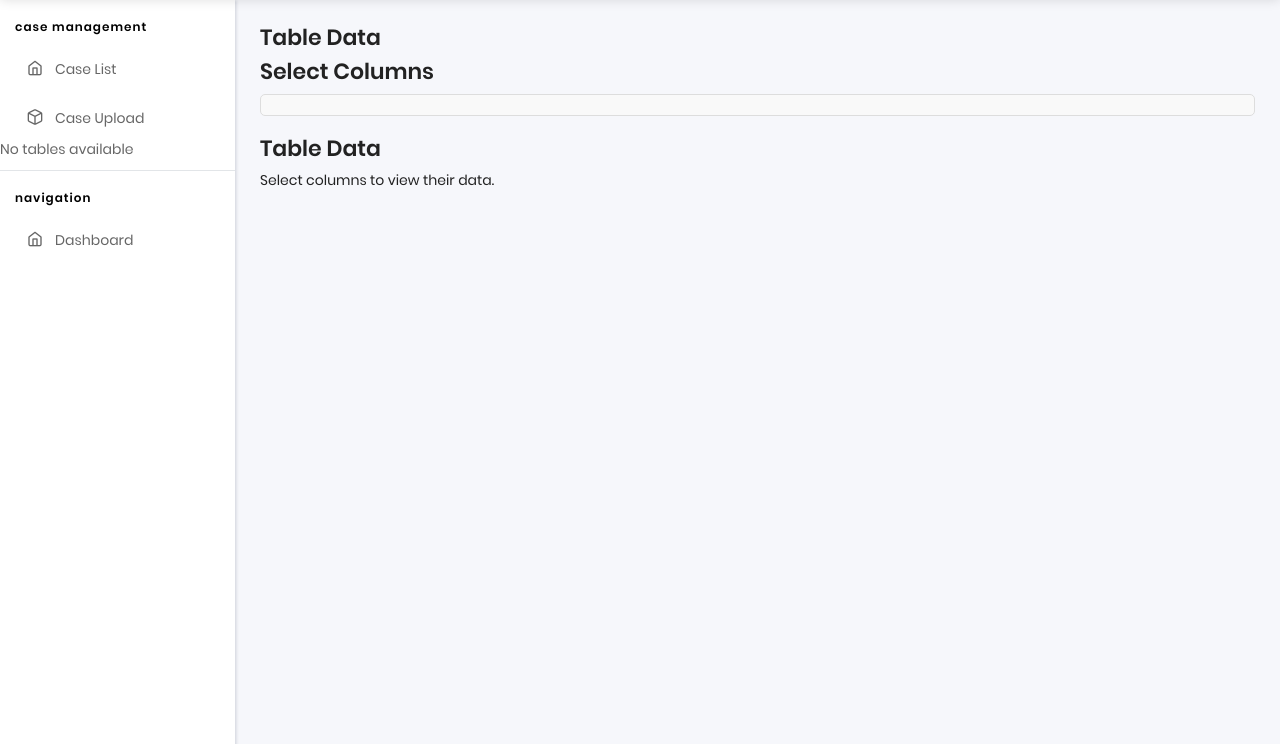
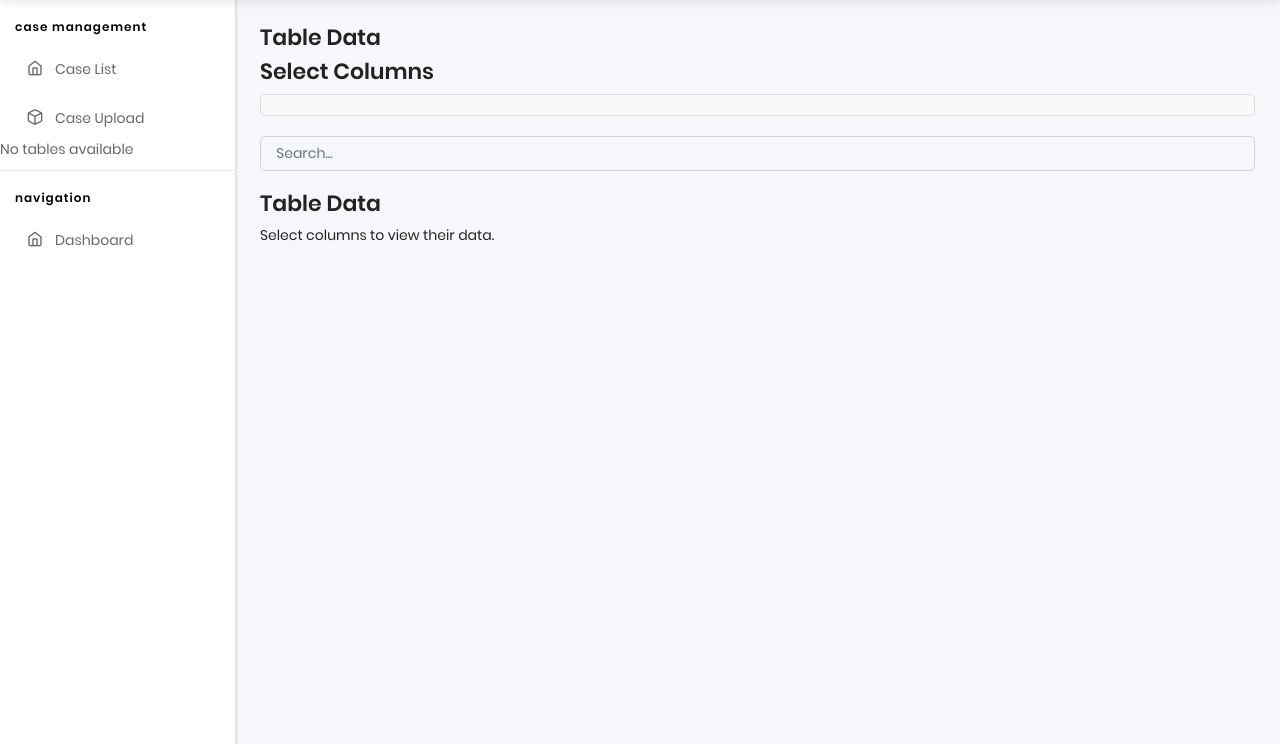
Before and after one commit to kim-do-hyeon/TAG, a Flask app: template apps/templates/case/view.html in a window 1280 px wide. Shown: the part 56-800 px from the top of the page. Run offline with Flask 3, Linux system fonts and the light colour scheme; the template is opened without the code that fills it, so the values that code supplies are empty; parts of the project's set-up code (start-up, migrations or seed data) failed here and were passed over; some libraries are stand-ins or nearby versions.

Commit message:
[Feat] search container

```diff
--- a/apps/templates/case/view.html
+++ b/apps/templates/case/view.html
@@ -66,6 +66,12 @@
                             background-color: #e6f7ff;
                         }
                     </style>
+
+                    <!-- Search Bar -->
+                    <div id="search-container" style="margin-bottom: 20px;">
+                        <input type="text" id="table-search-input" class="form-control" placeholder="Search...">
+                    </div>
+
 
                     <!-- 테이블 데이터 영역 -->
                     <div class="col-md-12" id="table-data-container">
@@ -193,7 +199,22 @@
 
                 $('#table-data-content').html(table);
             }
+
+            $('#table-search-input').on('keyup', function() {
+                var value = $(this).val().toLowerCase(); // Get the search input value
+                filterTable(value); // Call the filter function with the input value
+            });
+
+            function filterTable(value) {
+                $('#table-data-content table tbody tr').filter(function() {
+                    // Toggle visibility based on matching text
+                    $(this).toggle($(this).text().toLowerCase().indexOf(value) > -1);
+                });
+            }
+
         });
+
+
     </script>
 
 {% endblock javascripts %}
```
